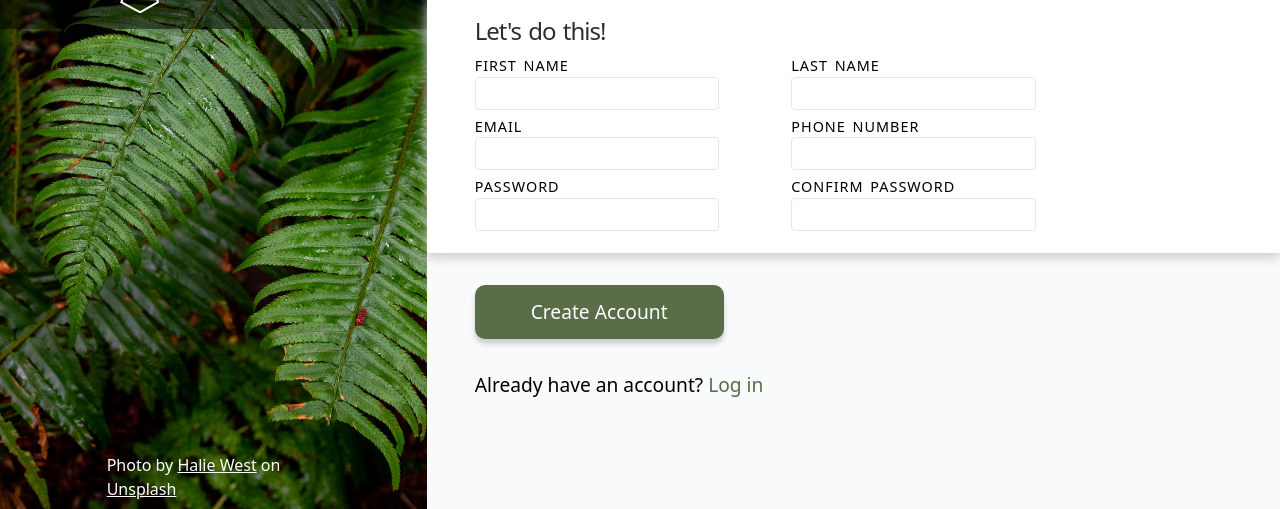
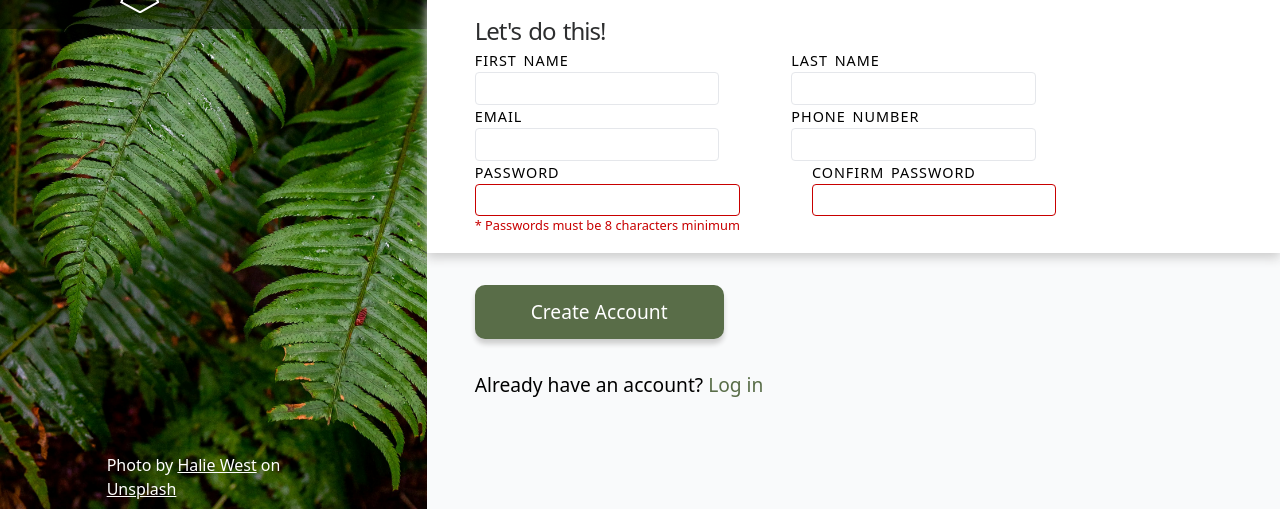
Before and after one commit to rjnares/sign-up-form-odin, a plain HTML site: page index.html in a window 1280 px wide. Shown: the part 291-800 px from the top of the page. Drawn offline with Linux system fonts and the light colour scheme.

Commit message:
Add basic password validation and styling

```diff
--- a/css/style.css
+++ b/css/style.css
@@ -48,6 +48,7 @@ p, h1, h2, h3, h4, h5, h6 {
   --light-white: #F9FAFB;
   --light-gray: #CCCCCC;
   --white: #FFFFFF;
+  --red: #C80000;
   --black-transparent: rgba(0, 0, 0, 0.5);
   --input-border-color: #E5E7EB;
   font-family: system-ui, sans-serif;
@@ -170,9 +171,14 @@ html, body {
   gap: 4.5rem;
 }
 
-#sign-up-form > div > p {
+#sign-up-form > div > div {
   display: flex;
   flex-direction: column;
+}
+
+.error {
+  color: var(--red, red);
+  font-size: 0.8rem;
 }
 
 label {
@@ -186,6 +192,10 @@ input {
   line-height: 1.8;
   padding-left: 0.6rem;
   border: 1px solid var(--input-border-color, lightgray);
+}
+
+input:invalid {
+  border-color: var(--red, red);
 }
 
 input:focus {
--- a/index.html
+++ b/index.html
@@ -32,34 +32,35 @@
         <p class="body-text">Let's do this!</p>
         <form id="sign-up-form">
           <div>
-            <p>
+            <div>
               <label for="first-name">FIRST NAME</label>
               <input id="first-name" type="text" name="first_name">
-            </p>
-            <p>
+            </div>
+            <div>
               <label for="last-name">LAST NAME</label>
               <input id="last-name" type="text" name="last_name">
-            </p>
+            </div>
           </div>
           <div>
-            <p>
+            <div>
               <label for="email">EMAIL</label>
               <input id="email" type="email" name="email">
-            </p>
-            <p>
+            </div>
+            <div>
               <label for="phone-number">PHONE NUMBER</label>
               <input id="phone-number" type="tel" name="phone_number">
-            </p>
+            </div>
           </div>
           <div>
-            <p>
+            <div>
               <label for="password">PASSWORD</label>
-              <input id="password" type="password" name="password">
-            </p>
-            <p>
+              <input id="password" type="password" name="password" minlength="8" required>
+              <p class="error">* Passwords must be 8 characters minimum</p>
+            </div>
+            <div>
               <label for="confirm-password">CONFIRM PASSWORD</label>
-              <input id="confirm-password" type="password" name="confirm_password">
-            </p>
+              <input id="confirm-password" type="password" name="confirm_password" minlength="8" required>
+            </div>
           </div>
         </form>
       </div>
```
